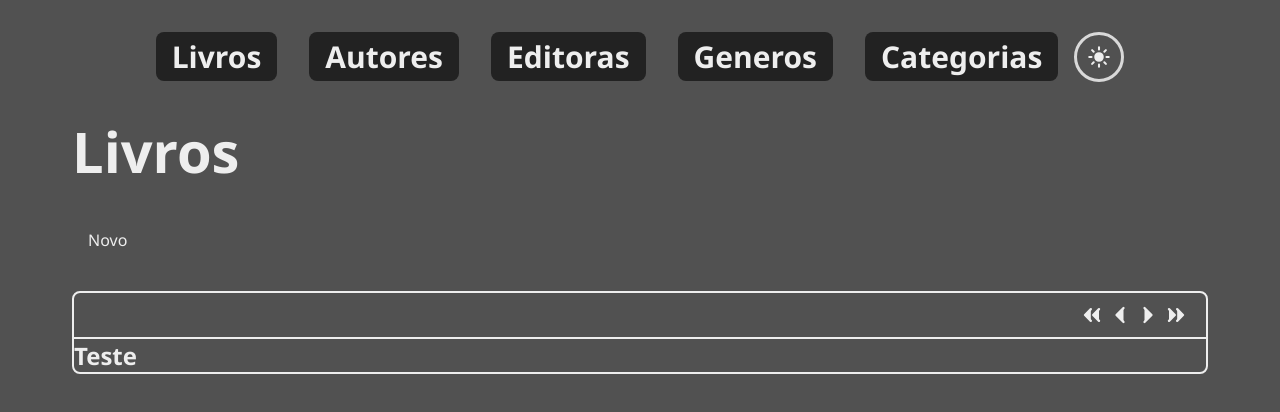
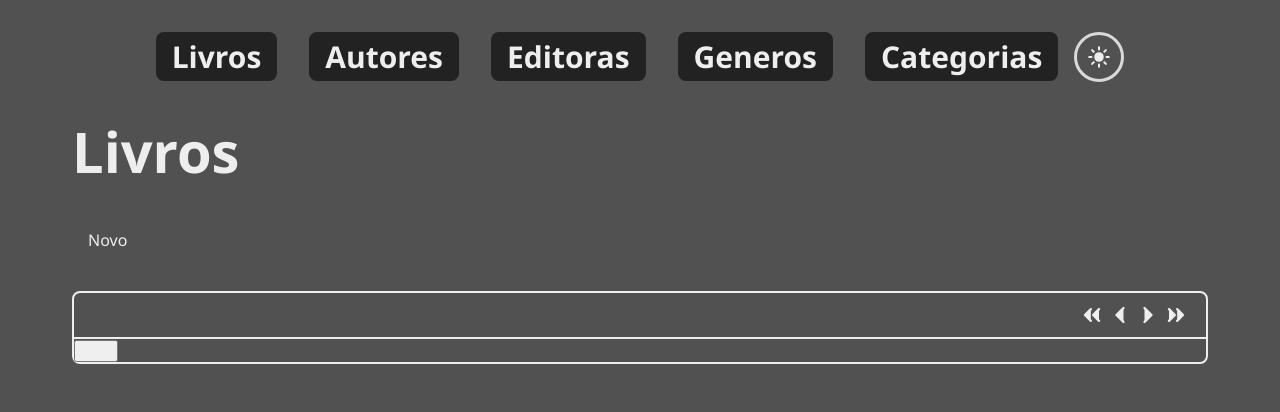
Before and after one commit to henrique-pignatari/BooksAPI, a Next.js app in the folder books-front-end/: page /books in a window 1280 px wide. Shown: the top 412 px of the page. Built offline with nearby package versions, Linux system fonts and the light colour scheme.

Commit message:
feat: add books list fetch

```diff
--- /dev/null
+++ b/books-front-end/src/app/books/layout.tsx
@@ -0,0 +1,16 @@
+import { BooksListProvider } from "@/contexts/booksList";
+import { ReactNode } from "react";
+
+type Props = {
+  children: ReactNode
+}
+
+const BooksLayout = ({children}: Props) => {
+  return (
+    <BooksListProvider>
+      {children}
+    </BooksListProvider>
+  );
+}
+
+export default BooksLayout;
--- a/books-front-end/src/app/books/page.tsx
+++ b/books-front-end/src/app/books/page.tsx
@@ -1,12 +1,18 @@
+"use client"
 import ListContainer from "@/components/List/ListContainer";
+import { useBooksList } from "@/contexts/booksList";
+
+import styles from "./styles.module.scss"
 
 const Books = () => {
+  const {fetchList} = useBooksList()
+
   return (
-    <div>
-      <ListContainer title="Livros">
-        <h1>Teste</h1>
-      </ListContainer>
-    </div>
+    <ListContainer title="Livros">
+      <button onClick={fetchList}>
+        FETCH
+      </button>
+    </ListContainer>
   );
 };
 
--- /dev/null
+++ b/books-front-end/src/app/books/styles.module.scss
@@ -0,0 +1 @@
+@use "../../global/styles/colors/variables" as colors;
--- a/books-front-end/src/contexts/booksList.ts
+++ b/books-front-end/src/contexts/booksList.ts
@@ -1,6 +1,7 @@
 "use client"
 import { ReactNode, useContext } from "react";
 import { listProviderFactory } from "./factories/listsFactory";
+import { BOOKS_URL } from "@/global/urls";
 
 type Book = {
   title: string;
@@ -10,7 +11,9 @@ type BooksProviderProps = {
   children: ReactNode;
 }
 
-const {context, ProviderElement} = listProviderFactory<Book>();
+const {context, ProviderElement} = listProviderFactory<Book>({
+  baseUrl: BOOKS_URL
+});
 
 const BooksListProvider = ({children}: BooksProviderProps) => {
   return(
--- a/books-front-end/src/contexts/factories/listsFactory.tsx
+++ b/books-front-end/src/contexts/factories/listsFactory.tsx
@@ -1,28 +1,42 @@
 import { ReactNode, createContext, useState } from "react";
+import axios from 'axios';
 
 type ListContextData<T> = {
+  loading: boolean;
   list: Array<T>
-  addNew: (element: T) => void
+  fetchList: () => Promise<void>
 }
 
-export function createListContext<T>(){
-  return createContext<ListContextData<T>>({} as ListContextData<T>)
+type ListProviderFactoryProps = {
+  baseUrl: string;
 }
 
-function listProviderFactory<T>(){
-  const context = createListContext<T>();
+function listProviderFactory<T>({baseUrl}: ListProviderFactoryProps){
+  const context = createContext<ListContextData<T>>({} as ListContextData<T>);
 
   const ProviderElement = (children: ReactNode) => {
+    const [loading, setLoading] = useState(false);
     const [list, setList] = useState<Array<T>>([]);
 
-    const addNew = (element: T) => {
-      const proxyList = [...list]
-      proxyList.push(element)
-      setList(proxyList)
+    const fetchList = async () => {
+      axios.get(baseUrl)
+      .then((response)=>{
+        setLoading(false);
+        console.log({data: response.data});
+      })
+      .catch((err)=>{
+        console.log(err);
+      })
+
+      setLoading(true);
     }
 
     return(
-      <context.Provider value={{ list, addNew }}>
+      <context.Provider value={{
+        list,
+        fetchList,
+        loading,
+      }}>
         {children}
       </context.Provider>
     )
--- /dev/null
+++ b/books-front-end/src/global/urls.ts
@@ -0,0 +1,2 @@
+const BASE_URL = "http://localhost:5000/api" //TODO change to environment
+export const BOOKS_URL = `${BASE_URL}/book`
```
